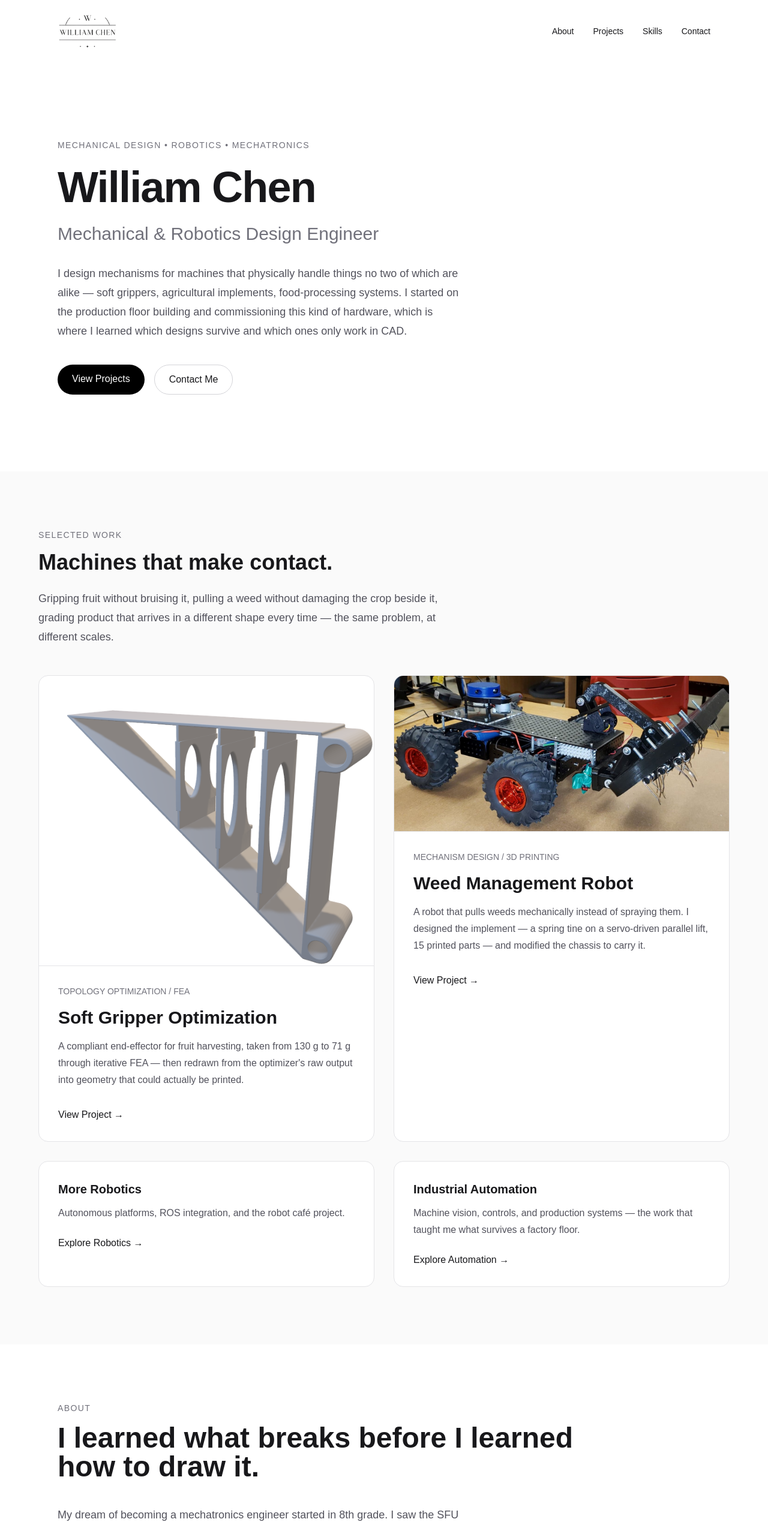
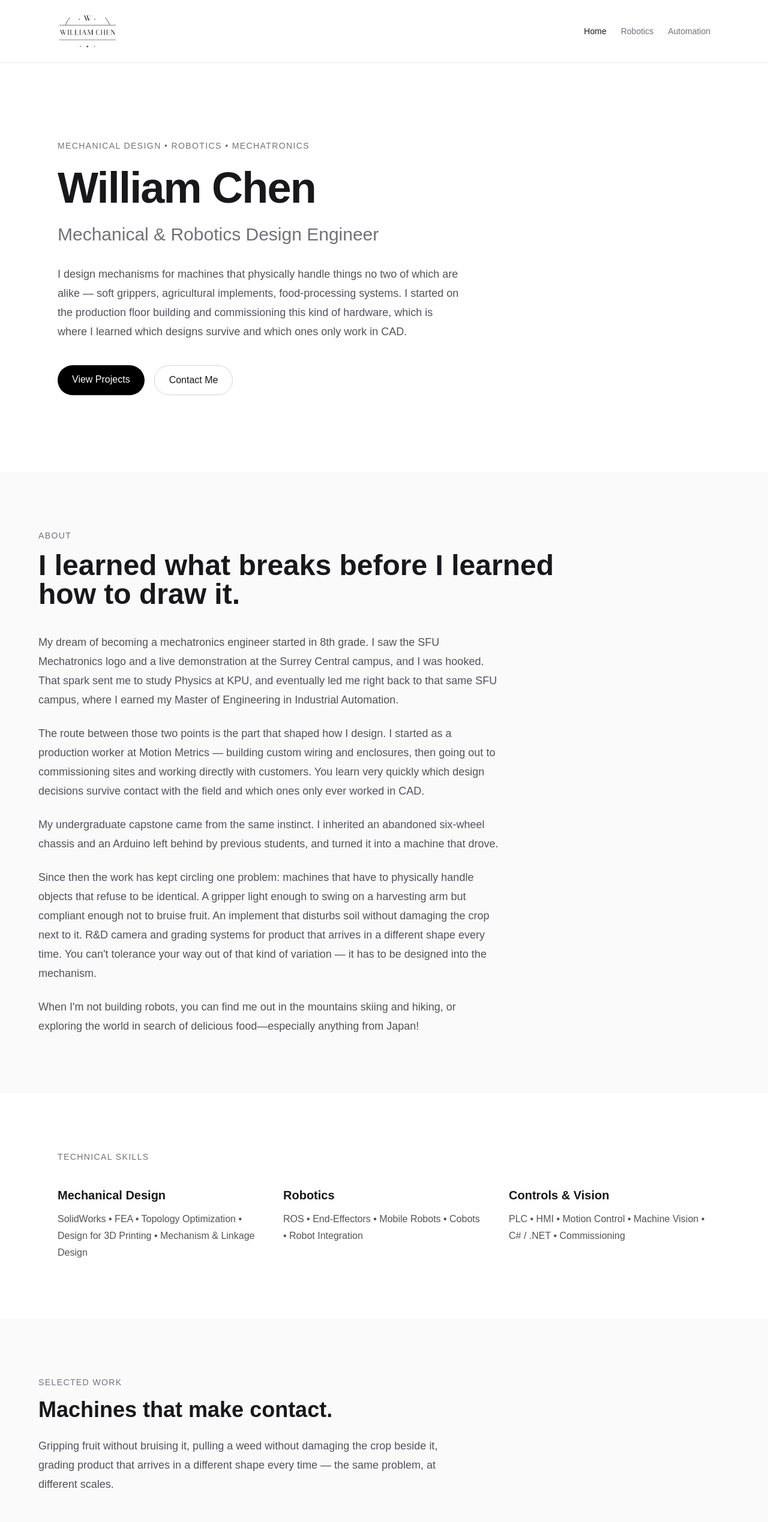
Before and after one commit to williamchen-max/william-chen-portfolio, a Next.js app: page / in a window 1280 px wide. Shown: the top 2538 px of the page at 60% size. Built offline with nearby package versions, Linux system fonts and the light colour scheme.

Commit message:
update home page

```diff
--- a/app/components/Navbar.tsx
+++ b/app/components/Navbar.tsx
@@ -1,48 +1,58 @@
+"use client";
+
 import Image from "next/image";
 import Link from "next/link";
+import { usePathname } from "next/navigation";
+
+const links = [
+  { href: "/", label: "Home" },
+  { href: "/robotics", label: "Robotics" },
+  { href: "/industrial-automation", label: "Automation" },
+];
 
 export default function Navbar() {
+  const pathname = usePathname();
+
   return (
     <nav className="border-b border-zinc-200">
-      <div className="max-w-6xl mx-auto px-8 py-6 flex items-center justify-between">
+      <div className="max-w-6xl mx-auto px-6 md:px-8 py-4 md:py-6 flex items-center justify-between gap-4">
 
         {/* Logo */}
         <Link
           href="/"
-          className="flex items-center"
+          className="flex items-center shrink-0"
         >
           <Image
             src="/logo.png"
             alt="William Chen"
             width={240}
             height={80}
-            className="h-14 w-auto"
+            className="h-10 md:h-14 w-auto"
             priority
           />
         </Link>
 
         {/* Navigation */}
-        <div className="flex gap-6 text-sm">
-          <Link
-            href="/"
-            className="hover:text-zinc-500"
-          >
-            Home
-          </Link>
+        <div className="flex gap-4 md:gap-6 text-sm">
+          {links.map(({ href, label }) => {
+            const isActive =
+              href === "/" ? pathname === "/" : pathname.startsWith(href);
 
-          <Link
-            href="/robotics"
-            className="hover:text-zinc-500"
-          >
-            Robotics
-          </Link>
-
-          <Link
-            href="/industrial-automation"
-            className="hover:text-zinc-500"
-          >
-            Industrial Automation
-          </Link>
+            return (
+              <Link
+                key={href}
+                href={href}
+                aria-current={isActive ? "page" : undefined}
+                className={
+                  isActive
+                    ? "text-zinc-900 font-medium"
+                    : "text-zinc-500 hover:text-zinc-900 transition"
+                }
+              >
+                {label}
+              </Link>
+            );
+          })}
         </div>
 
       </div>
--- a/app/page.tsx
+++ b/app/page.tsx
@@ -1,40 +1,18 @@
 import Image from "next/image";
 import Link from "next/link";
+import Navbar from "./components/Navbar";
 
 export default function Home() {
   return (
     <main className="min-h-screen bg-white text-zinc-900">
-      {/* Navigation */}
-      <nav className="flex items-center justify-between px-8 py-6 max-w-6xl mx-auto">
-        <Link href="/" className="flex items-center">
-          <Image
-            src="/logo.png"
-            alt="William Chen"
-            width={160}
-            height={50}
-            className="h-14 w-auto"
-            priority
+
+      <Navbar
+        sections={[
+          { href: "#about", label: "About" },
+          { href: "#projects", label: "Projects" },
+          { href: "#contact", label: "Contact" },
+        ]}
       />
-        </Link>
-
-        <div className="flex gap-8 text-sm">
-          <a href="#about" className="hover:text-zinc-500">
-            About
-          </a>
-
-          <a href="#projects" className="hover:text-zinc-500">
-            Projects
-          </a>
-
-          <a href="#skills" className="hover:text-zinc-500">
-            Skills
-          </a>
-
-          <a href="#contact" className="hover:text-zinc-500">
-            Contact
-          </a>
-        </div>
-      </nav>
 
       {/* Hero */}
       <section className="max-w-6xl mx-auto px-8 pt-32 pb-32">
@@ -73,6 +51,126 @@ export default function Home() {
           >
             Contact Me
           </a>
+        </div>
+      </section>
+
+      {/* About */}
+      <section
+        id="about"
+        className="bg-zinc-50 px-8 py-24"
+      >
+        <div className="max-w-6xl mx-auto">
+
+        <p className="text-sm tracking-widest text-zinc-500 uppercase">
+          About
+        </p>
+
+        <h2 className="text-4xl md:text-5xl font-bold mt-4 max-w-4xl">
+          I learned what breaks before I learned how to draw it.
+        </h2>
+
+        <div className="max-w-3xl mt-10 space-y-6">
+
+          <p className="text-lg text-zinc-600 leading-8">
+            My dream of becoming a mechatronics engineer started in 8th
+            grade. I saw the SFU Mechatronics logo and a live
+            demonstration at the Surrey Central campus, and I was
+            hooked. That spark sent me to study Physics at KPU, and
+            eventually led me right back to that same SFU campus, where
+            I earned my Master of Engineering in Industrial Automation.
+          </p>
+
+          <p className="text-lg text-zinc-600 leading-8">
+            The route between those two points is the part that shaped
+            how I design. I started as a production worker at Motion
+            Metrics — building custom wiring and enclosures, then going
+            out to commissioning sites and working directly with
+            customers. You learn very quickly which design decisions
+            survive contact with the field and which ones only ever
+            worked in CAD.
+          </p>
+
+          <p className="text-lg text-zinc-600 leading-8">
+            My undergraduate capstone came from the same instinct. I
+            inherited an abandoned six-wheel chassis and an Arduino left
+            behind by previous students, and turned it into a machine
+            that drove.
+          </p>
+
+          <p className="text-lg text-zinc-600 leading-8">
+            Since then the work has kept circling one problem: machines
+            that have to physically handle objects that refuse to be
+            identical. A gripper light enough to swing on a harvesting
+            arm but compliant enough not to bruise fruit. An implement
+            that disturbs soil without damaging the crop next to it.
+            R&amp;D camera and grading systems for product that arrives
+            in a different shape every time. You can&apos;t tolerance
+            your way out of that kind of variation — it has to be
+            designed into the mechanism.
+          </p>
+
+          <p className="text-lg text-zinc-600 leading-8">
+            When I&apos;m not building robots, you can find me out in the
+            mountains skiing and hiking, or exploring the world in search
+            of delicious food—especially anything from Japan!
+          </p>
+
+        </div>
+
+        </div>
+      </section>
+
+      {/* Skills */}
+      <section
+        id="skills"
+        className="max-w-6xl mx-auto px-8 py-24"
+      >
+        <div>
+
+          <p className="text-sm tracking-widest text-zinc-500 uppercase">
+            Technical Skills
+          </p>
+
+          <div className="grid md:grid-cols-3 gap-10 mt-10">
+
+            {/* Mechanical Design */}
+            <div>
+              <h3 className="font-semibold text-xl">
+                Mechanical Design
+              </h3>
+
+              <p className="text-zinc-600 mt-3 leading-7">
+                SolidWorks • FEA • Topology Optimization • Design for 3D
+                Printing • Mechanism & Linkage Design
+              </p>
+            </div>
+
+            {/* Robotics */}
+            <div>
+              <h3 className="font-semibold text-xl">
+                Robotics
+              </h3>
+
+              <p className="text-zinc-600 mt-3 leading-7">
+                ROS • End-Effectors • Mobile Robots • Cobots • Robot
+                Integration
+              </p>
+            </div>
+
+            {/* Controls & Vision */}
+            <div>
+              <h3 className="font-semibold text-xl">
+                Controls & Vision
+              </h3>
+
+              <p className="text-zinc-600 mt-3 leading-7">
+                PLC • HMI • Motion Control • Machine Vision • C# / .NET
+                • Commissioning
+              </p>
+            </div>
+
+          </div>
+
         </div>
       </section>
 
@@ -224,126 +322,13 @@ export default function Home() {
         </div>
       </section>
 
-      {/* About */}
-      <section
-        id="about"
-        className="max-w-6xl mx-auto px-8 py-24"
-      >
-        <p className="text-sm tracking-widest text-zinc-500 uppercase">
-          About
-        </p>
-
-        <h2 className="text-4xl md:text-5xl font-bold mt-4 max-w-4xl">
-          I learned what breaks before I learned how to draw it.
-        </h2>
-
-        <div className="max-w-3xl mt-10 space-y-6">
-
-          <p className="text-lg text-zinc-600 leading-8">
-            My dream of becoming a mechatronics engineer started in 8th
-            grade. I saw the SFU Mechatronics logo and a live
-            demonstration at the Surrey Central campus, and I was
-            hooked. That spark sent me to study Physics at KPU, and
-            eventually led me right back to that same SFU campus, where
-            I earned my Master of Engineering in Industrial Automation.
-          </p>
-
-          <p className="text-lg text-zinc-600 leading-8">
-            The route between those two points is the part that shaped
-            how I design. I started as a production worker at Motion
-            Metrics — building custom wiring and enclosures, then going
-            out to commissioning sites and working directly with
-            customers. You learn very quickly which design decisions
-            survive contact with the field and which ones only ever
-            worked in CAD.
-          </p>
-
-          <p className="text-lg text-zinc-600 leading-8">
-            My undergraduate capstone came from the same instinct. I
-            inherited an abandoned six-wheel chassis and an Arduino left
-            behind by previous students, and turned it into a machine
-            that drove.
-          </p>
-
-          <p className="text-lg text-zinc-600 leading-8">
-            Since then the work has kept circling one problem: machines
-            that have to physically handle objects that refuse to be
-            identical. A gripper light enough to swing on a harvesting
-            arm but compliant enough not to bruise fruit. An implement
-            that disturbs soil without damaging the crop next to it.
-            R&amp;D camera and grading systems for product that arrives
-            in a different shape every time. You can&apos;t tolerance
-            your way out of that kind of variation — it has to be
-            designed into the mechanism.
-          </p>
-
-          <p className="text-lg text-zinc-600 leading-8">
-            When I&apos;m not building robots, you can find me out in the
-            mountains skiing and hiking, or exploring the world in search
-            of delicious food—especially anything from Japan!
-          </p>
-
-        </div>
-      </section>
-
-      {/* Skills */}
-      <section
-        id="skills"
-        className="bg-zinc-50 px-8 py-24"
-      >
-        <div className="max-w-6xl mx-auto">
-
-          <p className="text-sm tracking-widest text-zinc-500 uppercase">
-            Technical Skills
-          </p>
-
-          <div className="grid md:grid-cols-3 gap-8 mt-12">
-
-            {/* Mechanical Design */}
-            <div>
-              <h3 className="font-semibold text-xl">
-                Mechanical Design
-              </h3>
-
-              <p className="text-zinc-600 mt-3">
-                SolidWorks • FEA • Topology Optimization • Design for 3D
-                Printing • Mechanism & Linkage Design
-              </p>
-            </div>
-
-            {/* Robotics */}
-            <div>
-              <h3 className="font-semibold text-xl">
-                Robotics
-              </h3>
-
-              <p className="text-zinc-600 mt-3">
-                ROS • End-Effectors • Mobile Robots • Cobots • Robot
-                Integration
-              </p>
-            </div>
-
-            {/* Controls & Vision */}
-            <div>
-              <h3 className="font-semibold text-xl">
-                Controls & Vision
-              </h3>
-
-              <p className="text-zinc-600 mt-3">
-                PLC • HMI • Motion Control • Machine Vision • C# / .NET
-                • Commissioning
-              </p>
-            </div>
-
-          </div>
-        </div>
-      </section>
-
       {/* Contact */}
       <section
         id="contact"
         className="max-w-6xl mx-auto px-8 py-24"
       >
+        <div>
+
           <p className="text-sm tracking-widest text-zinc-500 uppercase">
             Contact
           </p>
@@ -362,6 +347,8 @@ export default function Home() {
           >
             Get in Touch
           </a>
+
+        </div>
       </section>
 
       {/* Footer */}
```
Lines whose indentation alone changed are shown as unchanged.
